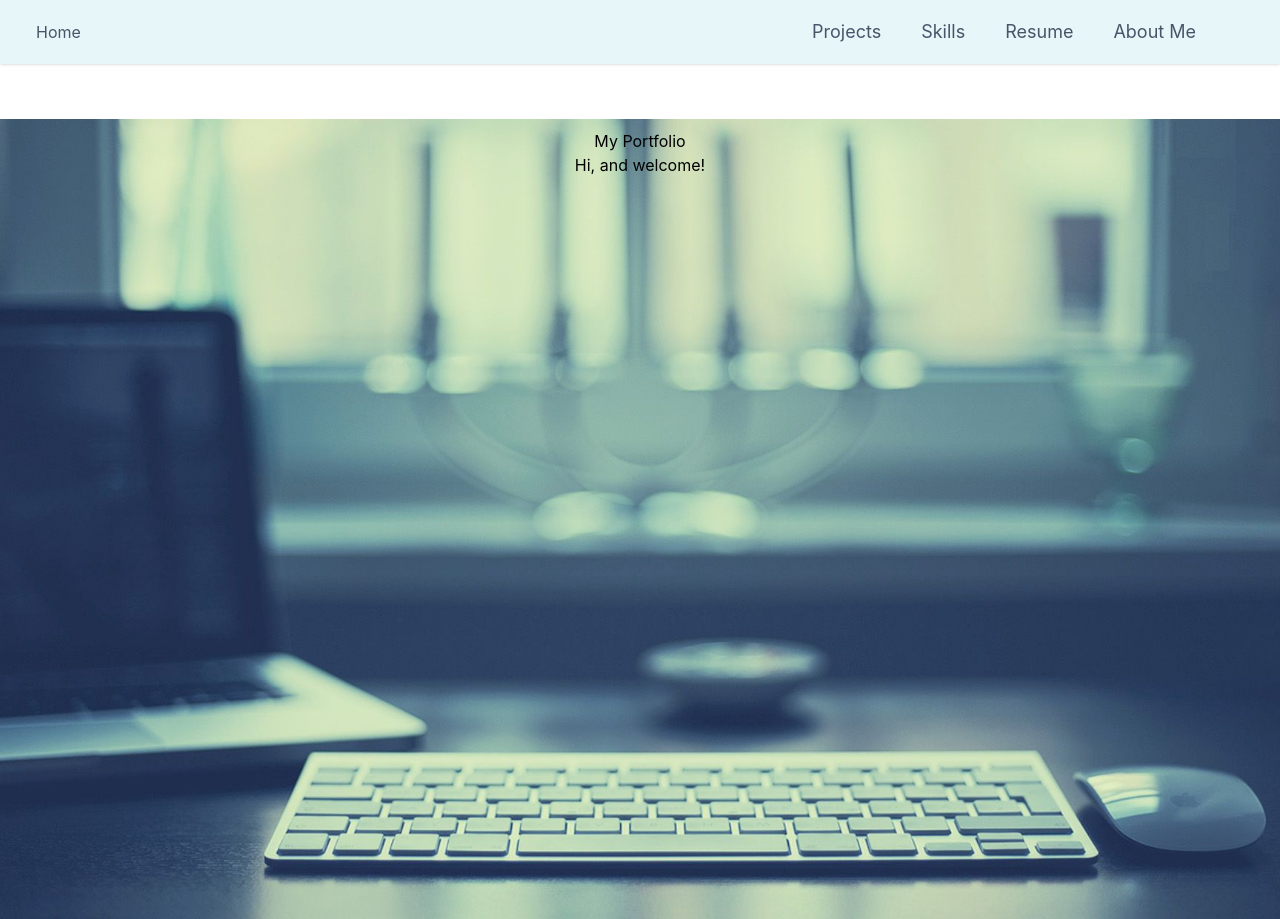
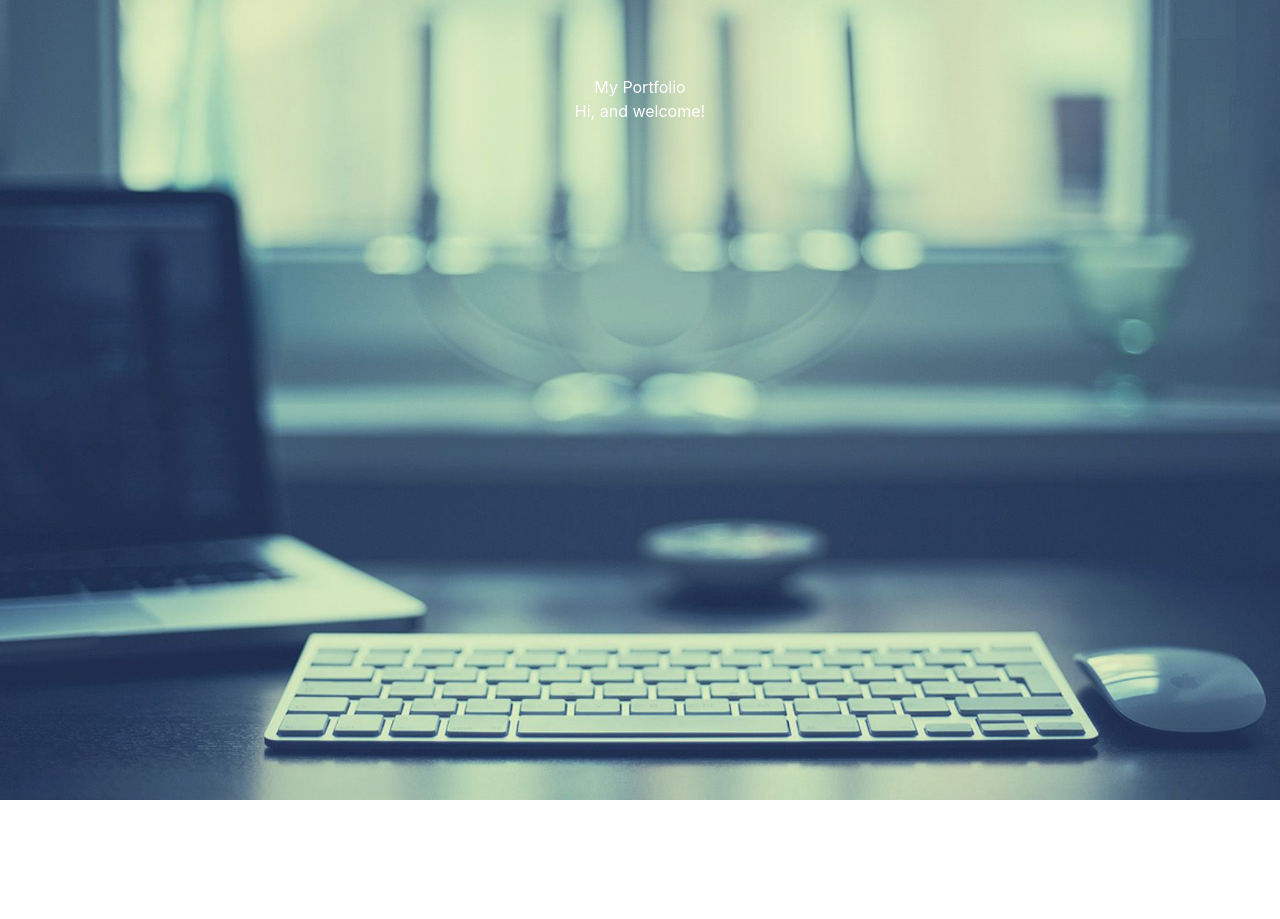
Before and after one commit to shamzaali7/portfolio, a React (Create React App) app: page / in a window 1280 px wide. After the commit the page ends 800 px from the top, so only its background shows below. Built offline with nearby package versions, Linux system fonts and the light colour scheme.

Commit message:
Nav functionality and location

```diff
--- a/src/components/Home.js
+++ b/src/components/Home.js
@@ -6,6 +6,7 @@ function Home(){
         <div className="home">
                   My Portfolio
                   <div>Hi, and welcome!</div>
+                  <div></div>
         </div>
     )
 }
--- a/src/components/Navigation.js
+++ b/src/components/Navigation.js
@@ -8,32 +8,32 @@ function Navigation() {
     return (
         <div className="bg-clr h-full w-full">
             {/* Code block starts */}
-            <nav className="w-full mx-auto hidden xl:block shadow">
+            <nav className="nav-bar-pos w-full mx-auto hidden xl:block shadow">
                 <div className="container px-6 justify-between h-16 flex items-center lg:items-stretch mx-auto">
                     <div className="h-full flex items-center">
                         <Link to="/">
                             <div className="mr-10 flex items-center">
-                                <h3 className="menu-items text-base text-slate-600 text-2xl tracking-normal leading-tight ml-3 hidden lg:block ml-11">Home</h3>
+                                <h3 className="menu-items text-base text-slate-800 text-2xl tracking-normal leading-tight ml-3 hidden lg:block ml-11">Home</h3>
                             </div>
                         </Link>
                     </div>
                     <div className="h-full xl:flex items-center justify-end hidden">
                         <ul className="pr-12 xl:flex items-center h-full hidden">
                             <Link to="/projects">
-                                <li className="menu-items cursor-pointer h-full flex items-center text-lg text-slate-600 tracking-normal border-white">Projects</li>
+                                <li className="menu-items cursor-pointer h-full flex items-center text-lg text-slate-800 tracking-normal border-white">Projects</li>
                             </Link>
                             <Link to="/skills">
-                                <li className="menu-items cursor-pointer h-full flex items-center text-lg text-slate-600 mx-10 tracking-normal">Skills</li>
+                                <li className="menu-items cursor-pointer h-full flex items-center text-lg text-slate-800 mx-10 tracking-normal">Skills</li>
                             </Link>
                             <Link to="/resume">
-                                <li className="menu-items cursor-pointer h-full flex items-center text-lg text-slate-600 mr-10 tracking-normal">Resume</li>
+                                <li className="menu-items cursor-pointer h-full flex items-center text-lg text-slate-800 mr-10 tracking-normal">Resume</li>
                             </Link>
                             <Link to="/about-me">
-                                <li className="menu-items cursor-pointer h-full flex items-center text-lg text-slate-600 tracking-normal mr-3">About Me</li>
+                                <li className="menu-items cursor-pointer h-full flex items-center text-lg text-slate-800 tracking-normal mr-3">About Me</li>
                             </Link>
                         </ul>
                     </div>
-                    <div className="flex items-center justify-end xl:hidden">
+                    <div className="flex items-center justify-end xl:hidden nav-bar-pos">
                         <ul className="p-2 border-r bg-clr absolute rounded top-0 left-0 right-0 shadow mt-16 md:mt-16 hidden">
                             <li className="flex md:hidden flex-col cursor-pointer text-gray-600 text-sm leading-3 tracking-normal mt-2 py-2 hover:text-indigo-700 focus:text-indigo-700 focus:outline-none justify-center">
                                 <Link to="/projects">
@@ -81,13 +81,10 @@ function Navigation() {
             {/* Navbar */}
             <nav>
                 <div className="py-4 px-6 w-full flex xl:hidden justify-between items-center bg-clr fixed top-0 z-40">
-                    <div className="w-24 text-slate-600">
-                        Welcome!
-                    </div>
                     <div>
-                        <div id="menu" className="text-slate-600" onClick={() => setShow(!show)}>
+                        <div id="menu" className="text-white" onClick={() => setShow(!show)}>
                             {show ? (
-                                " "
+                                <div className="mt-6"></div>
                             ) : (
                                 <svg xmlns="http://www.w3.org/2000/svg" className="icon icon-tabler icon-tabler-menu-2" width={24} height={24} viewBox="0 0 24 24" strokeWidth="1.5" stroke="currentColor" fill="none" strokeLinecap="round" strokeLinejoin="round">
                                     <path stroke="none" d="M0 0h24v24H0z" fill="none" />
@@ -101,19 +98,19 @@ function Navigation() {
                 </div>
                 {/*Mobile responsive sidebar*/}
                 <div className={show ? "absolute xl:hidden w-full h-full transform -translate-x-0 z-40 mt-0" : "absolute xl:hidden w-full h-full transform -translate-x-full z-40 mt-0"} id="mobile-nav">
-                    <div className="bg-clr opacity-50 w-full h-full" onClick={() => setShow(!show)} />
-                    <div className="w-64 z-40 fixed overflow-y-auto z-40 top-0 bg-clr shadow h-full flex-col justify-between xl:hidden pb-4 transition duration-150 ease-in-out">
+                    <div className="ovlay opacity-50 w-full h-full" onClick={() => setShow(!show)} />
+                    <div className="mobile-nav-down w-64 z-40 fixed overflow-y-auto z-40 top-0 shadow h-full bg-mobile-clr flex-col justify-between xl:hidden pb-4 transition duration-150 ease-in-out">
                         <div className="px-6 h-full">
                             <div className="flex flex-col justify-between h-full w-full">
                                 <div>
                                     <div className="mt-6 flex w-full items-center justify-between">
                                         <div className="flex items-center justify-between w-full text-white">
                                             <Link to="/">
-                                                <div className="menu-items ml-3 text-slate-600 flex items-center">
+                                                <div className="menu-items ml-3 text-white flex items-center">
                                                     <p className="text-base">Home</p>
                                                 </div>
                                             </Link>
-                                            <div id="cross" className="text-slate-600" onClick={() => setShow(!show)}>
+                                            <div id="cross" className="text-white" onClick={() => setShow(!show)}>
                                                 <svg xmlns="http://www.w3.org/2000/svg" className="icon icon-tabler icon-tabler-x" width={24} height={24} viewBox="0 0 24 24" strokeWidth="1.5" stroke="currentColor" fill="none" strokeLinecap="round" strokeLinejoin="round">
                                                     <path stroke="none" d="M0 0h24v24H0z" />
                                                     <line x1={18} y1={6} x2={6} y2={18} />
@@ -124,7 +121,7 @@ function Navigation() {
                                     </div>
                                     <ul className="f-m-m">
                                         <Link to="/projects" className="cursor-pointer">
-                                            <li className="text-slate-600 pt-10">
+                                            <li className="text-white pt-10">
                                                 <div className="menu-items flex items-center">
                                                     <div className=" w-6 h-6 md:w-8 md:h-8">
                                                         <svg xmlns="http://www.w3.org/2000/svg" className="icon icon-tabler icon-tabler-grid" viewBox="0 0 24 24" strokeWidth="1.5" stroke="currentColor" fill="none" strokeLinecap="round" strokeLinejoin="round">
@@ -140,7 +137,7 @@ function Navigation() {
                                             </li>
                                         </Link>
                                         <Link to="/skills" className="cursor-pointer">
-                                            <li className="text-slate-600 pt-8">
+                                            <li className="text-white pt-8">
                                                 <div className="menu-items flex items-center justify-between">
                                                     <div className="flex items-center">
                                                         <div className="w-6 h-6 md:w-8 md:h-8">
@@ -155,7 +152,7 @@ function Navigation() {
                                             </li>
                                         </Link>
                                         <Link to="/resume" className="cursor-pointer">
-                                            <li className="text-slate-600 pt-8">
+                                            <li className="text-white pt-8">
                                                 <div className="menu-items flex items-center">
                                                     <div className="w-6 h-6 md:w-8 md:h-8 ">
                                                         <svg xmlns="http://www.w3.org/2000/svg" className="icon icon-tabler icon-tabler-compass" viewBox="0 0 24 24" strokeWidth="1.5" stroke="currentColor" fill="none" strokeLinecap="round" strokeLinejoin="round">
@@ -169,7 +166,7 @@ function Navigation() {
                                             </li>
                                         </Link>
                                         <Link to="/about-me" className="cursor-pointer">
-                                            <li className="text-slate-600 pt-8 cursor-pointer">
+                                            <li className="text-white pt-8 cursor-pointer">
                                                 <div className="menu-items flex items-center justify-between">
                                                     <div className="flex items-center">
                                                         <div className="w-6 h-6 md:w-8 md:h-8">
--- a/src/index.css
+++ b/src/index.css
@@ -13,6 +13,7 @@ body {
     sans-serif;
   -webkit-font-smoothing: antialiased;
   -moz-osx-font-smoothing: grayscale;
+  color: rgb(255,255,255);
 }
 
 code {
@@ -21,17 +22,24 @@ code {
 }
 
 .bg-clr{
+  position: relative;
   background-image: url("./images/Home-Background.jpg");
+  background-color: rgba(0,0,0,0.5);
+}
+
+.nav-bar-pos{
+  position: fixed;
 }
 
 .home, .projects, .skills, .resume, .about-me{
-  padding-top: 4px;
+  padding-top: 75px;
+  color: rgb(0,0,0)
 }
 
 .menu-items:hover{
-  color: rgb(27,18,31);
+  color: rgb(255,255,255);
   border-bottom-width: 2px;
-  border-bottom-color: rgb(27,18,31);
+  border-bottom-color: rgb(255,255,255);
 }
 
 .home{
@@ -42,20 +50,33 @@ code {
   background-size: cover;
 }
 
+
+
+.ovlay{
+  background-image: none;
+  background-color: rgba(0,0,0,0.8);
+}
+
 @media screen and (max-width: 1280px){
+  .bg-clr{
+    position: absolute;
+  }
   .home, .projects, .skills, .resume, .about-me{
-    margin-top: 55px;
-    padding-top: 10px;
-  }
-  .bg-clr{
-    background-image: none;
-    background-color:rgba(175,225,234,0.3);
+    position: relative;
+    padding-top: 75px;
+    color: white;
   }
   .menu-items:hover{
-    color: rgb(27,18,31);
     border-left-width: 2px;
-    border-left-color: rgb(27,18,31);
+    border-left-color: rgb(255,255,255);
     border-bottom-color: none;
     border-bottom-width: 0;
   }
+  .bg-mobile-clr{
+    background-image: none;
+    background-color: rgba(0,0,0,0.4);
+  }
+  .mobile-nav-down{
+    margin-top: 56px;
+  }
 }
```
